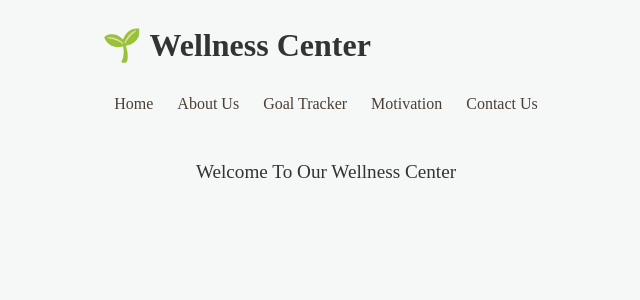
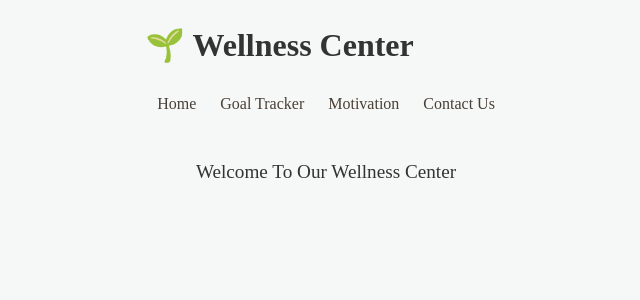
Before and after one commit to BrendanEasten/WellnessCenter, a Next.js app: page / in a window 1280 px wide. Shown: the top 300 px of the page, without its empty margins (314-954 px from the left). Built offline with nearby package versions, Linux system fonts and the light colour scheme; a web font is replaced by a local one.

Commit message:
cut about aboutme nav link

```diff
--- a/src/app/page.js
+++ b/src/app/page.js
@@ -9,7 +9,6 @@ export default function Home() {
         <h1 className="wellnessCenter text-4xl font-bold text-[#4b3e2e]">🌱 Wellness Center</h1>
         <nav className="space-x-6 flex">
           <a href="http://localhost:3000/" className="nav-link">Home</a>
-          <a href="#" className="nav-link">About Us</a>
           <a href="/life-tracker" className="nav-link">Goal Tracker</a>
           <a href="#" className="nav-link">Motivation</a>
           <a href="#" className="nav-link">Contact Us</a>
```
